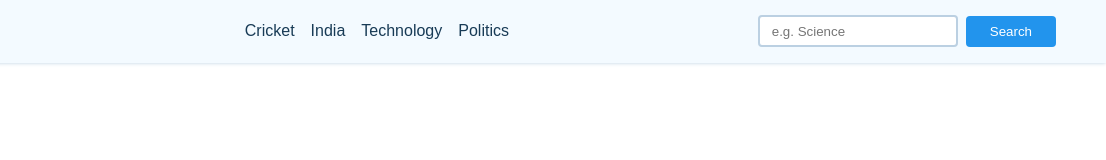
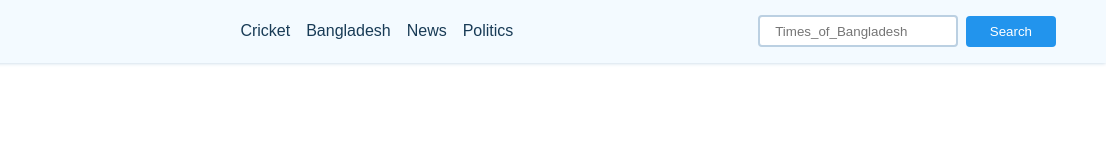
Before and after one commit to nanuvai017/News_Website, a plain HTML site: page index.html in a window 1280 px wide. Shown: the full height of the page, 174-1280 px from the left. Drawn offline with Linux system fonts and the light colour scheme; no server answers.

Commit message:
Update index.html

```diff
--- a/index.html
+++ b/index.html
@@ -18,15 +18,15 @@
             <div class="nav-links">
                 <ul class="flex">
                     <li class="hover-link nav-item" id="cricket" onClick="onNavItemClick('cricket')">Cricket</li>
-                    <li class="hover-link nav-item" id="india" onClick="onNavItemClick('india')">India</li>
-                    <li class="hover-link nav-item" id="technology" onClick="onNavItemClick('technology')">Technology
+                    <li class="hover-link nav-item" id="Bangladesh" onClick="onNavItemClick('Bangladesh')">Bangladesh</li>
+                    <li class="hover-link nav-item" id="News" onClick="onNavItemClick('News')">News
                     </li>
                     <li class="hover-link nav-item" id="politics" onClick="onNavItemClick('politics')">Politics</li>
 
                 </ul>
             </div>
             <div class="search-bar flex">
-                <input type="text" class="news-input" id="search-text" placeholder="e.g. Science">
+                <input type="text" class="news-input" id="search-text" placeholder=" Times_of_Bangladesh ">
                 <button class="search-button" id="search-button">Search</button>
             </div>
         </div>
```
